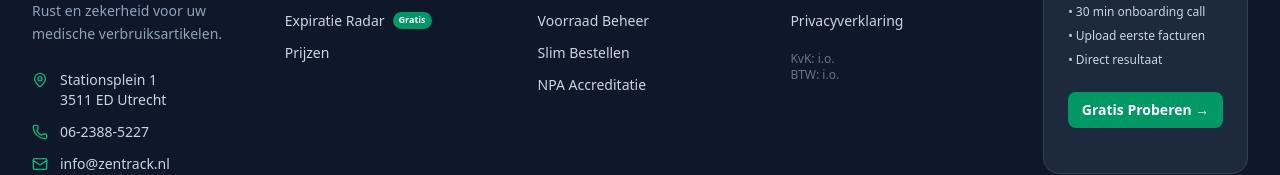
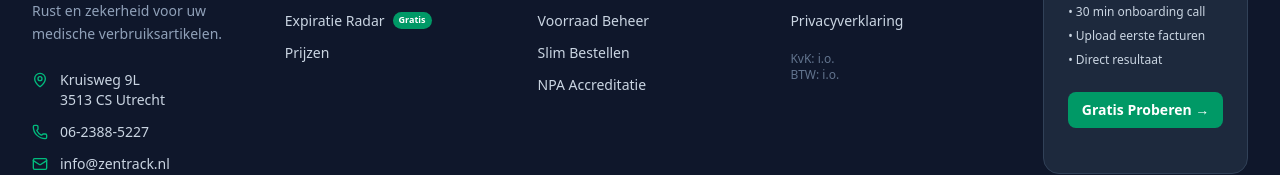
Before and after one commit to Cooper3513CS9/https-github.com-Cooper3513CS9-ZenTrack-Marketing-Frontend, a Next.js app: page /slim-bestellen in a window 1280 px wide. Shown: the part 3701-3876 px from the top of the page. Built offline with nearby package versions, Linux system fonts and the light colour scheme.

Commit message:
fix: Correct adres Stationsplein 1 → Kruisweg 9L in footer en privacybeleid
Co-Authored-By: Claude Opus 4.6 (1M context) <noreply@anthropic.com>

```diff
--- a/components/Footer.tsx
+++ b/components/Footer.tsx
@@ -27,7 +27,7 @@ export const Footer: React.FC<FooterProps> = ({ onLoginClick, onNavigate }) => {
             <div className="space-y-3 text-sm">
               <p className="flex items-start gap-3">
                   <MapPin className="w-4 h-4 mt-0.5 text-emerald-500 shrink-0" />
-                  <span>Stationsplein 1<br/>3511 ED Utrecht</span>
+                  <span>Kruisweg 9L<br/>3513 CS Utrecht</span>
               </p>
               <p className="flex items-center gap-3 hover:text-white transition-colors cursor-pointer">
                   <Phone className="w-4 h-4 text-emerald-500 shrink-0" /> 06-2388-5227
--- a/components/legal/PrivacyPolicy.tsx
+++ b/components/legal/PrivacyPolicy.tsx
@@ -87,8 +87,8 @@ export const PrivacyPolicy: React.FC<Props> = ({ onBack }) => {
                         <br/><br/>
                         <strong>ZenTrack (i.o.)</strong><br/>
                         T.a.v. Privacy Officer<br/>
-                        Stationsplein 1<br/>
-                        3511 ED Utrecht<br/>
+                        Kruisweg 9L<br/>
+                        3513 CS Utrecht<br/>
                         privacy@zentrack.nl
                     </p>
                 </section>
```
